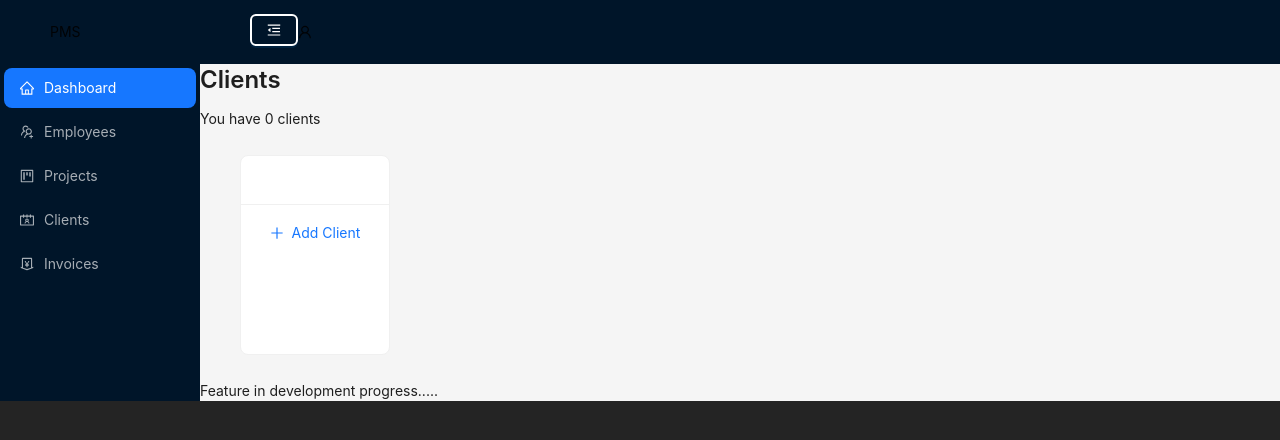
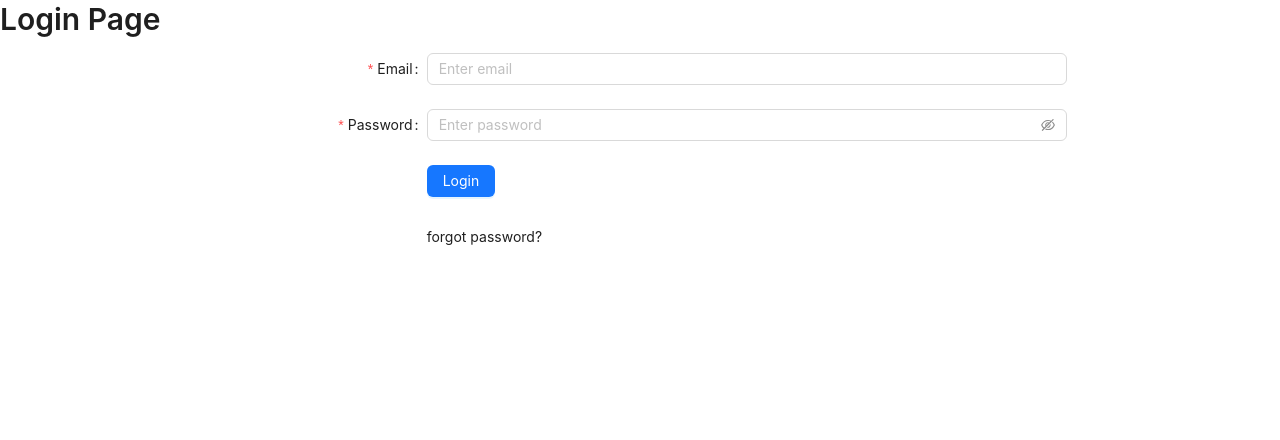
Before and after one commit to DebmalyaKuila/webapp-project-management-system, a React (Vite) app: page / in a window 1280 px wide. Shown: the top 440 px of the page. Built offline with nearby package versions, Linux system fonts and the light colour scheme.

Commit message:
created login page

```diff
--- a/src/App.jsx
+++ b/src/App.jsx
@@ -7,23 +7,26 @@ import NavBar from './components/NavBar.jsx';
 import MainHeader from './components/MainHeader.jsx';
 import PageContent from './components/pageContent.jsx';
 
+import Login from './pages/Login.jsx';
+
 function App() {
   const [collapsed, setCollapsed] = useState(false);
   const toggleCollapsed = () => {
     setCollapsed(!collapsed);
   };
   return (
-    <>
-      <Layout hasSider>
-        <NavBar toggleCollapsed={toggleCollapsed} collapsed={collapsed}/>
-        <Layout className='h-screen'>
-          <MainHeader collapsed={collapsed} toggleCollapsed={toggleCollapsed}/>
-          <Content className='grow overflow-auto min-h-4'>
-           <PageContent/>
-          </Content>
-        </Layout>
-      </Layout>
-    </>
+    <Login/>
+    // <div>
+    //   <Layout hasSider>
+    //     <NavBar toggleCollapsed={toggleCollapsed} collapsed={collapsed}/>
+    //     <Layout className='h-screen'>
+    //       <MainHeader collapsed={collapsed} toggleCollapsed={toggleCollapsed}/>
+    //       <Content className='grow overflow-auto min-h-4'>
+    //        <PageContent/>
+    //       </Content>
+    //     </Layout>
+    //   </Layout>
+    // </div>
   )
 }
 
--- a/src/components/pageContent.jsx
+++ b/src/components/pageContent.jsx
@@ -20,7 +20,7 @@ const PageContent = () => {
       {/* <Employees employees={employees} setEmployees={setEmployees}  /> */}
       {/* <Projects projects={projects} setProjects={setProjects}/> */}
        <Clients clients={clients} setClients={setClients}/>
-       <Invoices/>
+       {/* <Invoices/> */}
     </div>
   )
 }
--- a/src/index.css
+++ b/src/index.css
@@ -7,10 +7,6 @@
   line-height: 1.5;
   font-weight: 400;
 
-  color-scheme: light dark;
-  color: rgba(255, 255, 255, 0.87);
-  background-color: #242424;
-
   font-synthesis: none;
   text-rendering: optimizeLegibility;
   -webkit-font-smoothing: antialiased;
--- /dev/null
+++ b/src/pages/Login.jsx
@@ -0,0 +1,68 @@
+import React from 'react';
+import { Form, message, Input, Button, Modal, Typography, Space, DatePicker } from 'antd'
+const { Item } = Form;
+
+const layout = {
+    labelCol: { xs: { span: 24 }, sm: { span: 10 }, md: { span: 8 }, lg: { span: 8 } },
+    wrapperCol: { xs: { span: 24 }, sm: { span: 10 }, md: { span: 12 }, lg: { span: 12 } }
+}
+const tailLayout = {
+    wrapperCol: { xs: { span: 24 }, sm: { span: 12, offset: 12 }, md: { span: 12, offset: 8 }, lg: { span: 12, offset: 8 } }
+};
+
+const Login = () => {
+
+    const onFinish = (data) => {
+        console.log(data);
+    }
+    return (
+        <div className='min-h-screen flex justify-center items-center bg-slate-300'>
+            <Form
+                {...layout}
+                className='bg-white w-8/12 lg:w-6/12 py-20 lg:py-8 px-8 lg:px-0 bg-blue-500 rounded-md'
+                name='loginForm'
+                onFinish={onFinish}
+            >
+                <Typography.Title level={2} className='w-full flex justify-center text-lg font-bold pb-8'>Login Page</Typography.Title>
+                <Item
+                    label="Email"
+                    name="email"
+                    rules={[
+                        {
+                            required: true,
+                            type: "email",
+                            message: "Please enter a valid email"
+                        }
+                    ]}
+                >
+                    <Input placeholder='Enter email' />
+                </Item>
+                <Item
+                    label="Password"
+                    name="password"
+                    rules={[
+                        {
+                            required: true,
+                        }
+                    ]}
+                >
+                    <Input.Password placeholder='Enter password'  />
+                </Item>
+
+                <Item
+                    {...tailLayout}
+                >
+                    <Button htmlType="submit" type="primary">Login</Button>
+                </Item>
+
+                <Item
+                    {...tailLayout}
+                >
+                    <a href='#' className='text-cyan-400 underline'>forgot password?</a>
+                </Item>
+            </Form>
+        </div>
+    )
+}
+
+export default Login
```
